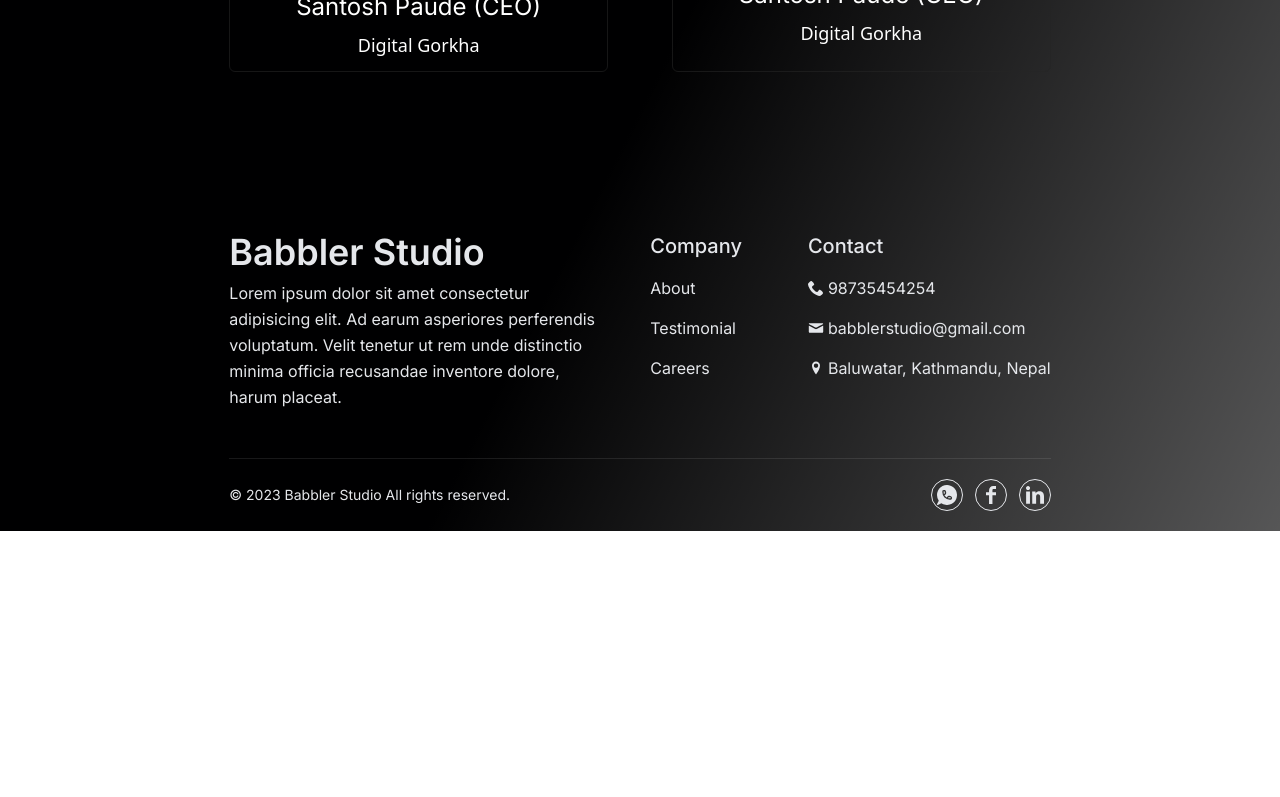
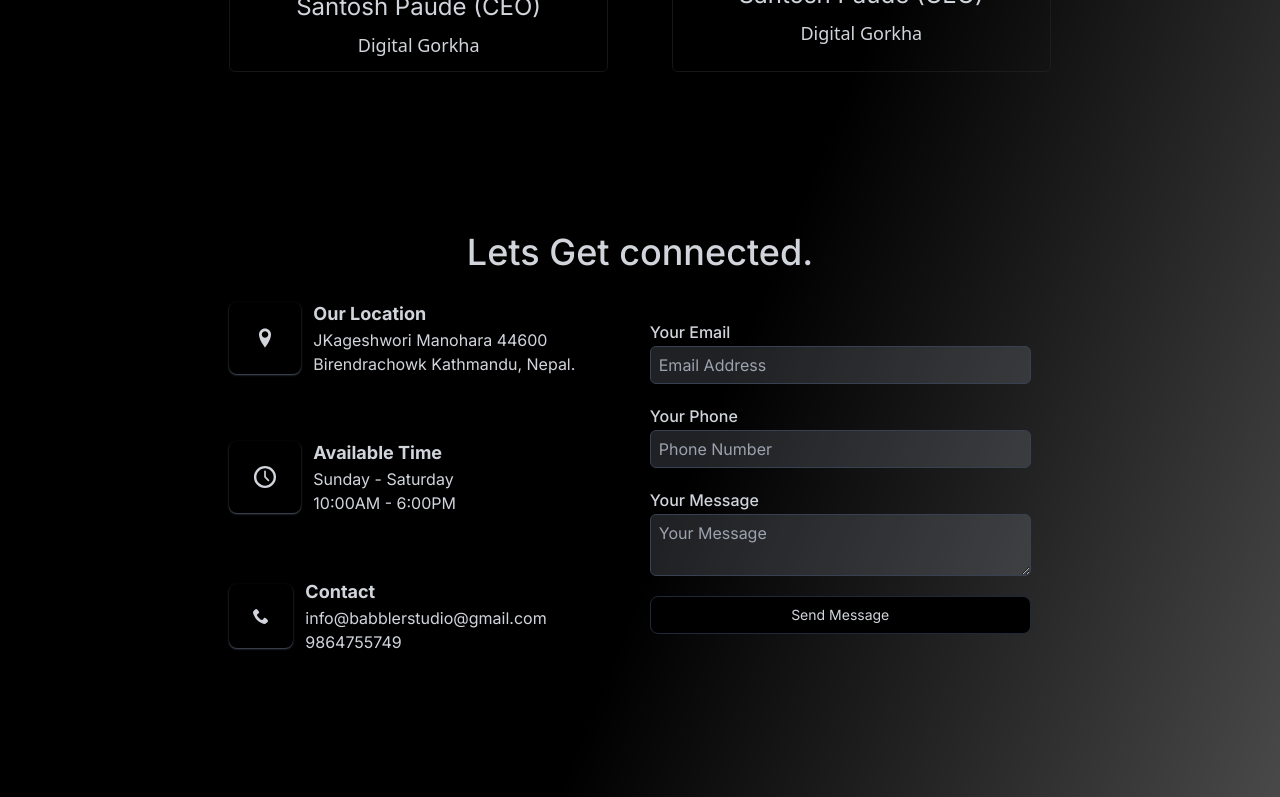
Before and after one commit to lokendra-chaulagain/Babbler-Studio, a Next.js app: page / in a window 1280 px wide. Shown: the part 2000-2797 px from the top of the page. Before the commit the page ends 2531 px from the top, so only its background shows below. Built offline with nearby package versions, Linux system fonts and the light colour scheme.

Commit message:
contact section added

```diff
--- /dev/null
+++ b/app/components/ContactSection.tsx
@@ -0,0 +1,85 @@
+"use client";
+
+import ClockIcon from "./icons/ClockIcon";
+import LocationIcon from "./icons/LocationIcon";
+import PhoneIcon from "./icons/PhoneIcon";
+
+export default function ContactSection() {
+  return (
+    <section id="contact" className="text-gray-300 mt-32 md:mt-40">
+      <p className=" text-4xl font-medium  text-center mb-7">Lets Get connected.</p>
+      <div className="flex flex-col md:flex-row mt-12 md:mt-0 ">
+        <div className="w-full  flex flex-col gap-5 md:gap-0 justify-between">
+          <div className="flex items-center gap-3">
+            <div className="rounded-lg p-6 shadow-sm  shadow-gray-600">
+              <LocationIcon />
+            </div>
+            <div className="w-full">
+              <h4 className="text-lg font-bold ">Our Location</h4>
+              <p className=" ">JKageshwori Manohara 44600</p>
+              <p className="">Birendrachowk Kathmandu, Nepal.</p>
+            </div>
+          </div>
+
+          <div className="flex items-center gap-3">
+            <div className="rounded-lg p-6 shadow-sm  shadow-gray-600">
+              <ClockIcon />
+            </div>
+            <div className="w-full">
+              <h4 className="text-lg font-bold ">Available Time</h4>
+              <p className="">Sunday - Saturday</p>
+              <p className="">10:00AM - 6:00PM</p>
+            </div>
+          </div>
+
+          <div className="flex items-center gap-3">
+            <div className="rounded-lg p-6 shadow-sm  shadow-gray-600">
+              <PhoneIcon />
+            </div>
+            <div className="w-full">
+              <h4 className="text-lg font-bold ">Contact </h4>
+              <p className="">info@babblerstudio@gmail.com</p>
+              <p className="">9864755749</p>
+            </div>
+          </div>
+        </div>
+
+        <form className="w-full md:p-5  flex flex-col  gap-5 mt-10 md:mt-0">
+          <div className="flex flex-col ">
+            <label className=" font-medium mb-0.5">Your Email</label>
+            <input
+              type="email"
+              required
+              placeholder="Email Address"
+              className="py-1.5 outline-none rounded-md px-2 text-gray-300 border border-gray-700 text-opacity-80 bg-gray-400 bg-opacity-20 "
+            />
+          </div>
+
+          <div className="flex flex-col ">
+            <label className=" font-medium mb-0.5">Your Phone</label>
+            <input
+              type="number"
+              required
+              placeholder="Phone Number"
+              className="py-1.5 outline-none rounded-md px-2 text-gray-300 border border-gray-700 text-opacity-80 bg-gray-400 bg-opacity-20  "
+            />
+          </div>
+
+          <div className="flex flex-col ">
+            <label className=" font-medium mb-0.5">Your Message</label>
+            <textarea
+              placeholder="Your Message"
+              className="py-1.5 outline-none rounded-md px-2 text-gray-300 border border-gray-700  text-opacity-80 bg-gray-400 bg-opacity-20 "
+            />
+          </div>
+
+          <button
+            type="submit"
+            className="bg-primary hover:bg-opacity-40 px-3 py-2 rounded-lg text-sm border 1px solid border-gray-800 hover:translate-y-0.5 transition-transform duration-300  ">
+            Send Message
+          </button>
+        </form>
+      </div>
+    </section>
+  );
+}
--- a/app/components/EmblaCarousel.tsx
+++ b/app/components/EmblaCarousel.tsx
@@ -43,7 +43,7 @@
 
   return (
     <div className=" flex justify-center">
-      <div className="embla w-5/12 px-10 text-white">
+      <div className="embla w-5/12 px-10 text-gray-300">
         <div
           className="embla__viewport"
           ref={emblaRef}>
--- a/app/components/Footer.tsx
+++ b/app/components/Footer.tsx
@@ -5,6 +5,7 @@
 import MailIcon from "./icons/MailIcon";
 import PhoneIcon from "./icons/PhoneIcon";
 import WhatsAppIcon from "./icons/WhatsAppIcon";
+import AnchorLink from "react-anchor-link-smooth-scroll";
 
 export default function Footer() {
   const footerNavs = [
@@ -12,17 +13,20 @@
       label: "Company",
       items: [
         {
-          href: "/",
+          href: "#about",
           name: "About",
+          offset:"70"
         },
         {
-          href: "/",
+          href: "#testimonials",
           name: "Testimonial",
+          offset:"70"
         },
 
         {
-          href: "/",
-          name: "Careers",
+          href: "#contact",
+          name: "Contact",
+          offset:"70"
         },
       ],
     },
@@ -49,7 +53,7 @@
   ];
 
   return (
-    <footer className=" mt-40 text-gray-200">
+    <footer className=" mt-40 text-gray-300">
       <div className="">
         <div className="flex flex-col md:flex-row ">
           <div className="w-full md:pr-10 ">
@@ -65,12 +69,13 @@
                 <h4 className="font-medium text-xl ">{item.label}</h4>
                 {item.items.map((item: any, index: number) => (
                   <li key={index}>
-                    <a
+                    <AnchorLink
                       href={item.href}
+                      offset={item.offset}
                       className="hover:underline  flex items-center gap-1 ">
                       {item.icon}
                       {item.name}
-                    </a>
+                    </AnchorLink>
                   </li>
                 ))}
               </ul>
--- a/app/components/HeroSection.tsx
+++ b/app/components/HeroSection.tsx
@@ -5,7 +5,7 @@
 
 export default function HeroSection() {
   return (
-    <div className="min-h-screen pt-24  md:pt-48">
+    <div id="home" className="min-h-screen pt-24  md:pt-48">
       <div className="flex flex-col md:flex-row order items-center justify-between  ">
         <div className="flex flex-col md:-8/12 order-2 md:order-1">
           <div className="flex flex-col text-center md:text-left">
--- a/app/components/Navbar.tsx
+++ b/app/components/Navbar.tsx
@@ -6,6 +6,7 @@
 import MenuIcon from "./icons/MenuIcon";
 import ServicesIcon from "./icons/ServicesIcon";
 import TestimonialIcon from "./icons/TestimonialIcon";
+import AnchorLink from "react-anchor-link-smooth-scroll";
 
 export default function Navbar() {
   const [openMenu, setOpenMenu] = useState(false);
@@ -19,62 +20,73 @@
       id: 1,
       icon: <HomeIcon />,
       label: "Home",
-      href: "/",
+      href: "#home",
+      offset:"100"
     },
 
     {
       id: 2,
       icon: <ServicesIcon />,
-      label: "Services",
-      href: "/",
+      label: "About Us",
+      href: "#about",
+      offset:"70"
     },
 
     {
       id: 3,
       icon: <TestimonialIcon />,
       label: "Testimonials",
-      href: "/",
+      href: "#testimonials",
+      offset:"70"
     },
 
     {
       id: 4,
       icon: <ContactIcon />,
       label: "Contact",
-      href: "/",
+      href: "#contact",
+      offset:"70"
     },
   ];
 
   return (
     <>
       <div className="flex ">
-        <div className=" fixed top-0  hidden md:block  py-5 ">
+        <div className="w-full fixed top-0  hidden md:block z-50 py-5 bg-primary  ">
           <div className="flex gap-20 ">
             {navLists.map((item, index) => (
-              <div
+              <AnchorLink
+                offset="100"
+                href={item.href}
                 key={item.id}
                 className=" flex items-center gap-1 cursor-pointer   text-gray-300">
                 {item.icon}
                 <span className=" text-lg font-medium"> {item.label}</span>
-              </div>
+              </AnchorLink>
             ))}
           </div>
         </div>
 
         <div className=" flex justify-start">
-        <div
-          onClick={handleToggle}
-          className=" z-50 fixed  top-0 right-0 py-5 px-4 text-white block md:hidden">
-          {openMenu ? <CloseIcon /> : <MenuIcon />}
-        </div>
+          <div
+            onClick={handleToggle}
+            className=" z-50 fixed  top-0 right-0 py-5 px-4 text-gray-300 block md:hidden">
+            {openMenu ? <CloseIcon /> : <MenuIcon />}
+          </div>
         </div>
       </div>
 
       <div className={`fixed py-5  mobileMenuVisible  w-full bg-primary z-40  block md:hidden  ${openMenu ? "mobileMenuVisible" : "mobileMenuHidden"}`}>
         <div className="flex flex-col gap-5 ">
           {navLists.map((item: any, index) => (
-            <span key={item.id} className=" cursor-pointer">
+            <AnchorLink
+              href={item.href}
+              offset={item.offset}
+              key={item.id}
+              className=" cursor-pointer"
+              onClick={handleToggle}>
               <span className="span-small">0{index + 1}</span> <span className="span-large">{item.label}</span>
-            </span>
+            </AnchorLink>
           ))}
         </div>
       </div>
--- a/app/components/TestimonialSection.tsx
+++ b/app/components/TestimonialSection.tsx
@@ -37,7 +37,7 @@
     },
   ];
   return (
-    <div className="text-white mt-32 md:mt-40">
+    <div id="testimonials" className="text-gray-300 mt-32 md:mt-40">
       <p className=" text-4xl font-medium  text-center mb-10">Testimonials</p>
       {/* <section className="">
         <EmblaCarousel
--- /dev/null
+++ b/app/components/icons/ClockIcon.tsx
@@ -0,0 +1,12 @@
+"use client";
+
+export default function ClockIcon() {
+  return (
+    <svg
+      viewBox="0 0 920 1000"
+      fill="currentColor"
+      className="h-6 w-6">
+      <path d="M460 40c126.667 0 235 45 325 135s135 198.333 135 325-45 235-135 325-198.333 135-325 135-235-45-325-135S0 626.667 0 500s45-235 135-325S333.333 40 460 40m0 820c100 0 185-35.333 255-106s105-155.333 105-254c0-100-35-185-105-255S560 140 460 140c-98.667 0-183.333 35-254 105S100 400 100 500c0 98.667 35.333 183.333 106 254s155.333 106 254 106m36-620v244l150 150-50 50-170-170V240h70" />
+    </svg>
+  );
+}
--- a/app/components/icons/LocationIcon.tsx
+++ b/app/components/icons/LocationIcon.tsx
@@ -5,7 +5,7 @@
     <svg
       viewBox="0 0 500 1000"
       fill="currentColor"
-      className=" h-4 w-4">
+      className=" h-6 w-6">
       <path d="M250 100c69.333 0 128.333 24.333 177 73s73 107.667 73 177c0 70.667-20.667 151.667-62 243s-83.333 165.667-126 223l-62 84c-6.667-8-15.667-19.667-27-35-11.333-15.333-31.333-45-60-89s-54-87.333-76-130-42-91.667-60-147S0 394 0 350c0-69.333 24.333-128.333 73-177s107.667-73 177-73m0 388c37.333 0 69.333-13.333 96-40s40-58.667 40-96-13.333-69-40-95-58.667-39-96-39-69 13-95 39-39 57.667-39 95 13 69.333 39 96 57.667 40 95 40" />
     </svg>
   );
--- a/app/page.tsx
+++ b/app/page.tsx
@@ -4,16 +4,18 @@
 import HeroSection from "./components/HeroSection";
 import Navbar from "./components/Navbar";
 import TestimonialSection from "./components/TestimonialSection";
+import ContactSection from "./components/ContactSection";
 
 export default function Home() {
   return (
     <main className="  ">
-      <div className="flex justify-center mt-20 text-gray-200">
+      <div className="flex justify-center mt-20">
         <div className="px-4 lg:w-9/12 xl:w-8/12   ">
           <Navbar />
           <HeroSection />
           <AboutSection />
           <TestimonialSection />
+          <ContactSection/>
           <Footer />
         </div>
       </div>
--- a/package.json
+++ b/package.json
@@ -19,8 +19,12 @@
     "next": "13.4.19",
     "postcss": "8.4.28",
     "react": "^18.2.0",
+    "react-anchor-link-smooth-scroll": "^1.0.12",
     "react-dom": "18.2.0",
     "tailwindcss": "3.3.3",
     "typescript": "5.2.2"
+  },
+  "devDependencies": {
+    "@types/react-anchor-link-smooth-scroll": "^1.0.2"
   }
 }
```
Also changed, not shown: app/components/AboutSection.tsx (+2 -6 lines), 1 other file (tests, documents, lock files or other folders).
